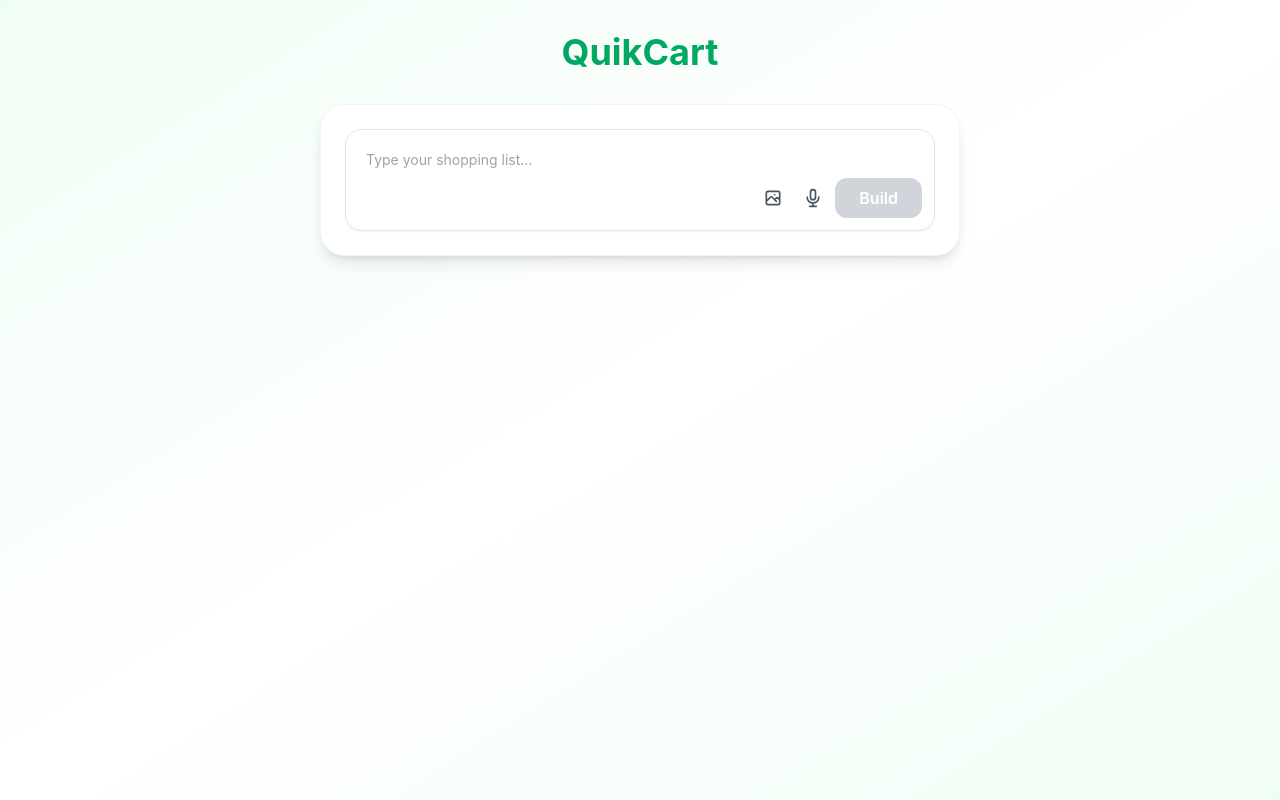
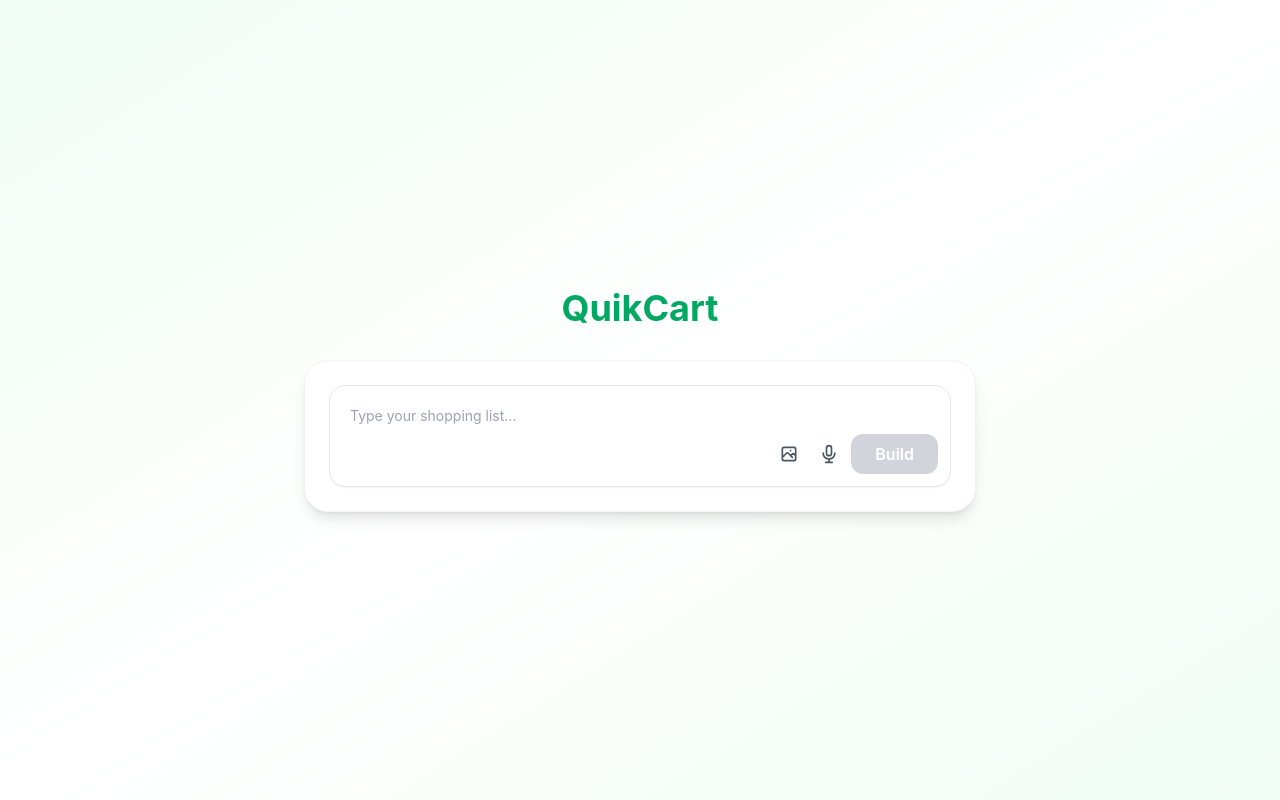
Before and after one commit to iitzayce/quikcart, a Next.js app: page / in a window 1280 px wide. Built offline with nearby package versions, Linux system fonts and the light colour scheme.

Commit message:
Center page content vertically and horizontally

```diff
--- a/app/page.tsx
+++ b/app/page.tsx
@@ -57,8 +57,8 @@ export default function Home() {
   };
 
   return (
-    <div className="min-h-screen bg-gradient-to-br from-green-50 via-white to-green-50">
-      <div className="container mx-auto px-4 py-8 max-w-2xl">
+    <div className="min-h-screen bg-gradient-to-br from-green-50 via-white to-green-50 flex items-center justify-center px-4 py-8">
+      <div className="w-full max-w-2xl">
         {/* Minimal Header */}
         <header className="text-center mb-8">
           <h1 className="text-4xl font-bold text-[#00A862] mb-2">
```
